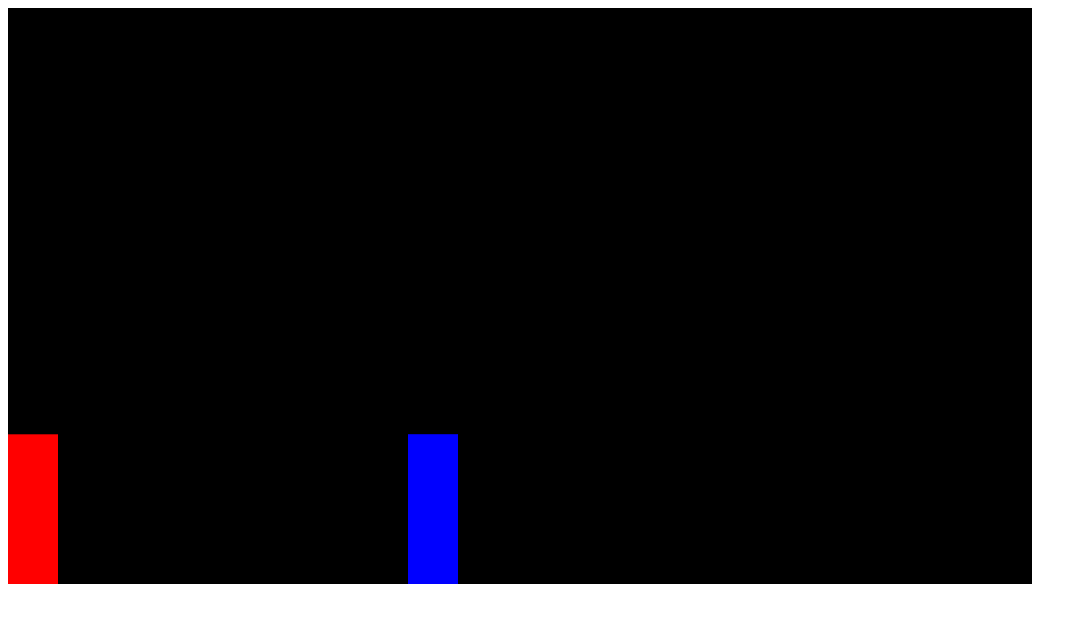
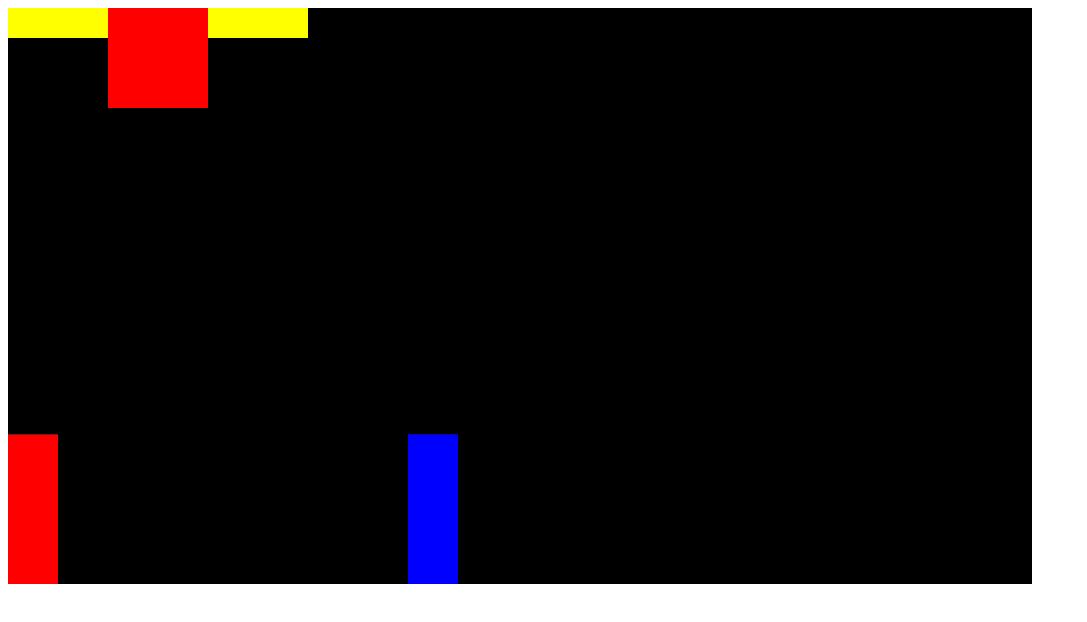
Before and after one commit to i-doshechnikow/fight-game-js, a plain HTML site: page index.html in a window 1280 px wide. Shown: the whole page, without its empty margins (0-1087 px from the left). Drawn offline with Linux system fonts and the light colour scheme.

Commit message:
easy work with html & css

```diff
--- a/index.html
+++ b/index.html
@@ -6,10 +6,43 @@
     <meta http-equiv="X-UA-Compatible" content="IE=edge">
     <meta name="viewport" content="width=device-width, initial-scale=1.0">
     <title>Document</title>
+    <style>
+        .container {
+            position: relative;
+        }
+
+        .points__and_timer {
+            position: absolute;
+            display: flex;
+        }
+
+        .player__health,
+        .enemy_health {
+            background-color: yellow;
+            height: 30px;
+            width: 100px;
+        }
+
+        .timer {
+            background-color: red;
+            width: 100px;
+            height: 100px;
+        }
+    </style>
 </head>
 
 <body style='overflow-x: hidden'>
-    <canvas></canvas>
+    <div class="container">
+        <div class="points__and_timer">
+            <!-- player health -->
+            <div class="player__health"></div>
+            <!-- timer -->
+            <div class="timer"></div>
+            <!-- enemy health -->
+            <div class="enemy_health"></div>
+        </div>
+        <canvas></canvas>
+    </div>
     <script src="index.js">
 
     </script>
```
